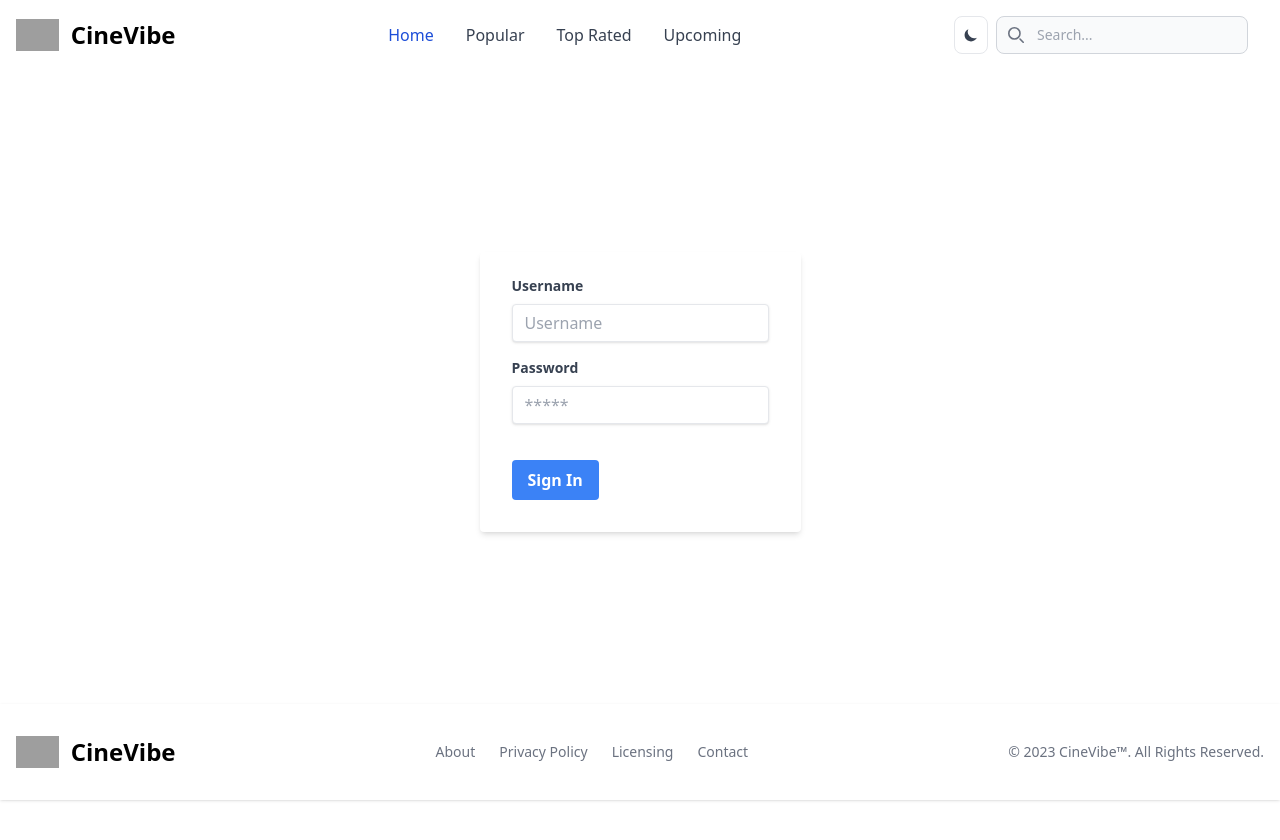
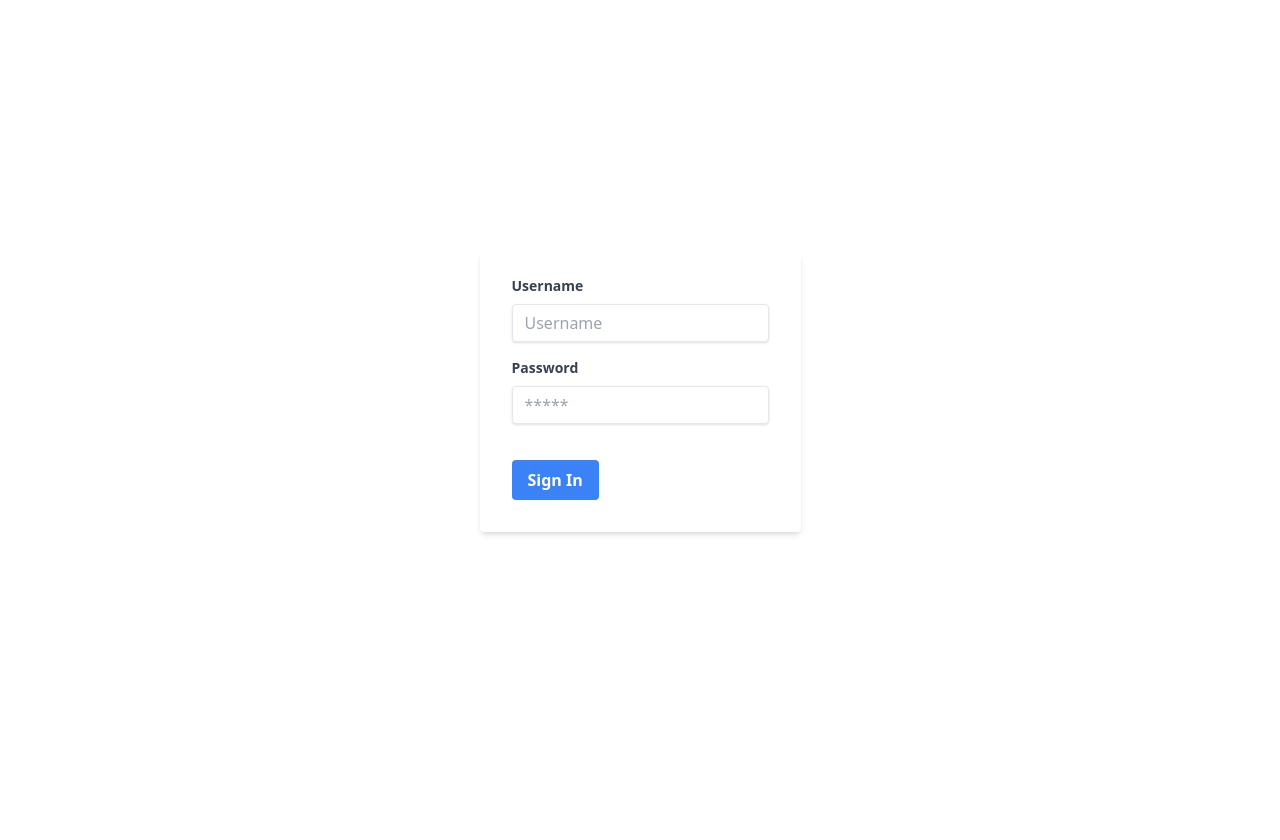
Before and after one commit to Prudhv15/cine-list, a React (Create React App) app: page / in a window 1280 px wide. Shown: the top 840 px of the page. After the commit the page ends 800 px from the top, so only its background shows below. Built offline with nearby package versions, Linux system fonts and the light colour scheme; grey boxes are pictures that could not be loaded.

Commit message:
updated routes

```diff
--- a/src/App.js
+++ b/src/App.js
@@ -5,9 +5,7 @@ import { AllRoutes } from "./routes/AllRoutes";
 function App() {
   return (
     <div className="App">
-      <Header />
       <AllRoutes />
-      <Footer />
     </div>
   );
 }
--- a/src/components/Header.js
+++ b/src/components/Header.js
@@ -31,7 +31,7 @@ export const Header = () => {
       <nav className="bg-white border-gray-200 dark:bg-gray-900 ">
         <div className="max-w-screen-xl flex flex-wrap items-center justify-between mx-auto p-4 ">
           <NavLink
-            to="http://localhost:3000"
+            to="http://localhost:3000/now_playing"
             className="flex items-center space-x-3 rtl:space-x-reverse"
           >
             <img
@@ -192,7 +192,7 @@ export const Header = () => {
             <ul className="flex flex-col p-4 md:p-0 mt-4 font-medium border border-gray-100 rounded-lg bg-gray-50 md:space-x-8 rtl:space-x-reverse md:flex-row md:mt-0 md:border-0 md:bg-white dark:bg-gray-800 md:dark:bg-gray-900 dark:border-gray-700">
               <li>
                 <NavLink
-                  to="/"
+                  to="/now_playing"
                   className={({ isActive }) =>
                     isActive ? activeClass : inActiveClass
                   }
--- a/src/pages/Login.js
+++ b/src/pages/Login.js
@@ -32,7 +32,12 @@ export const Login = () => {
     }
 
     // Check if both username and password are empty
-    if (!enteredUsername && !enteredPassword) {
+    if (
+      !enteredUsername &&
+      !enteredPassword &&
+      !usernameError &&
+      !passwordError
+    ) {
       alert("Please enter valid details");
     } else if (!usernameError && !passwordError) {
       // If both are valid, redirect to "now_playing"
@@ -41,7 +46,7 @@ export const Login = () => {
   }
 
   return (
-    <div className="flex max-w-sm mx-auto items-center justify-center h-screen">
+    <div className="flex max-w-sm mx-auto items-center justify-center h-screen ">
       <form
         className="bg-white shadow-md rounded px-8 pt-6 pb-8 mb-4"
         onSubmit={handleSubmit}
--- a/src/pages/MovieList.js
+++ b/src/pages/MovieList.js
@@ -1,5 +1,5 @@
 import React, { useState, useEffect } from "react";
-
+import { Header } from "../components/index";
 import { Card } from "../components";
 
 export const MovieList = ({ apiPath, title }) => {
@@ -23,6 +23,7 @@ export const MovieList = ({ apiPath, title }) => {
 
   return (
     <main>
+      <Header />
       <section className="max-w-7xl mx-auto py-7"></section>
       <div className="flex justify-start flex-wrap">
         {movies !== null && movies.length > 0 ? (
--- a/src/pages/Search.js
+++ b/src/pages/Search.js
@@ -1,6 +1,6 @@
 import React, { useEffect, useState } from "react";
 import { useSearchParams } from "react-router-dom";
-import { Card } from "../components";
+import { Card, Header } from "../components";
 
 export const Search = ({ apiPath }) => {
   const [searchParams] = useSearchParams();
@@ -26,7 +26,7 @@ export const Search = ({ apiPath }) => {
   return (
     <main>
       <section className="py-7">
-        <p className="text-3xl text-gray-700 dark:text-white">
+        <p className="text-3xl  mt-10 text-gray-700 dark:text-black">
           {movies.length === 0
             ? `No result found for '${queryTerm}'`
             : `Result for '${queryTerm}'`}
--- a/src/routes/AllRoutes.js
+++ b/src/routes/AllRoutes.js
@@ -2,6 +2,7 @@ import { Routes, Route } from "react-router-dom";
 import { MovieDetail, MovieList, Search, Login } from "../pages/index";
 
 import React from "react";
+import { Header, Footer } from "../components/index";
 
 export const AllRoutes = () => {
   return (
@@ -9,23 +10,53 @@ export const AllRoutes = () => {
       <Routes>
         <Route
           path="now_playing"
-          element={<MovieList apiPath="movie/now_playing" title="Home" />}
+          element={
+            <>
+              <MovieList apiPath="movie/now_playing" title="Home" />
+              <Footer />
+            </>
+          }
         />
         <Route
           path="movies/popular"
-          element={<MovieList apiPath="movie/popular" title="Popular" />}
+          element={
+            <>
+              <MovieList apiPath="movie/popular" title="Popular" /> <Footer />
+            </>
+          }
         />
         <Route
           path="movies/top"
           element={<MovieList apiPath="movie/top_rated" title="Top Rated" />}
         />
-        <Route path="movie/:id" element={<MovieDetail />} />
+        <Route
+          path="movie/:id"
+          element={
+            <>
+              <MovieDetail />
+              <Header />
+            </>
+          }
+        />
 
         <Route
           path="movies/upcoming"
-          element={<MovieList apiPath="movie/upcoming" title="Upcoming" />}
+          element={
+            <>
+              <MovieList apiPath="movie/upcoming" title="Upcoming" /> <Footer />
+            </>
+          }
         />
-        <Route path="search" element={<Search apiPath="search/movie" />} />
+        <Route
+          path="search"
+          element={
+            <div>
+              <Search apiPath="search/movie" />
+              <Header />
+              <Footer />
+            </div>
+          }
+        />
         <Route path="" element={<Login apiPath="login" />} />
       </Routes>
     </div>
```
